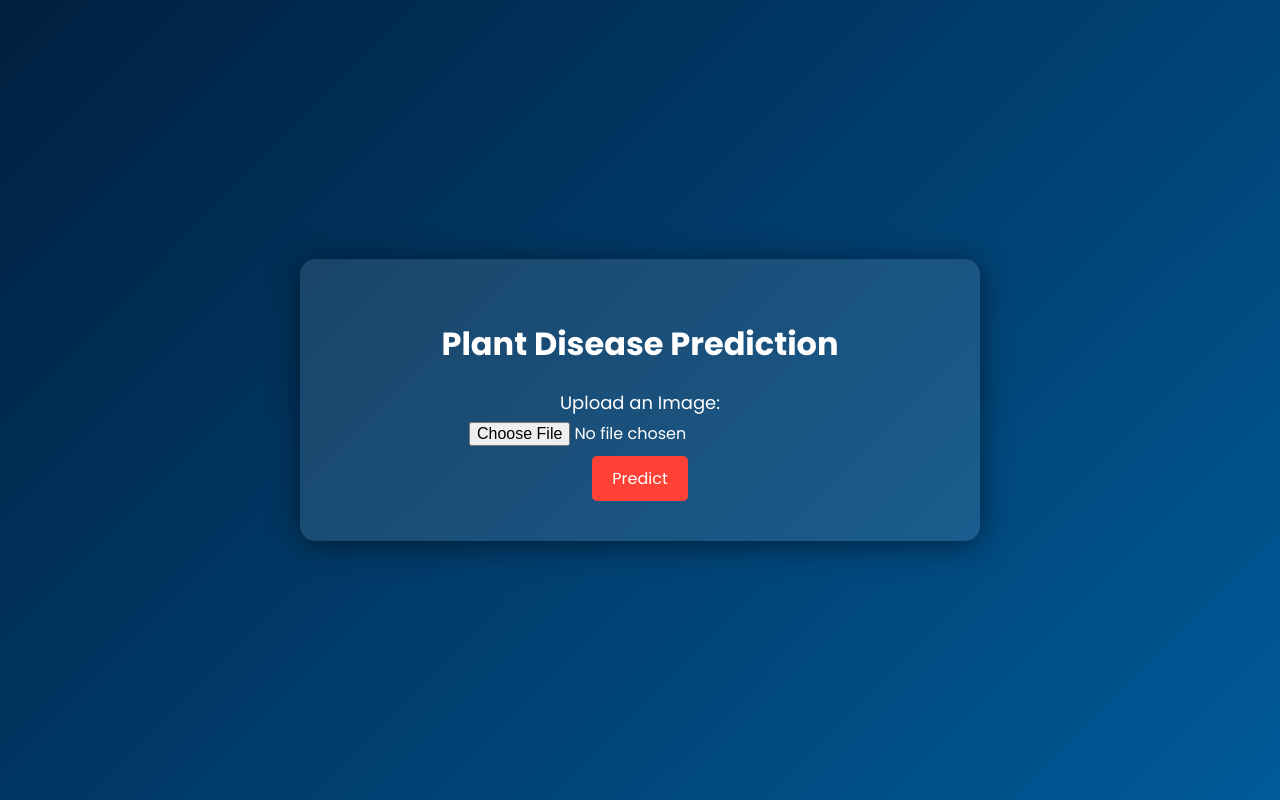
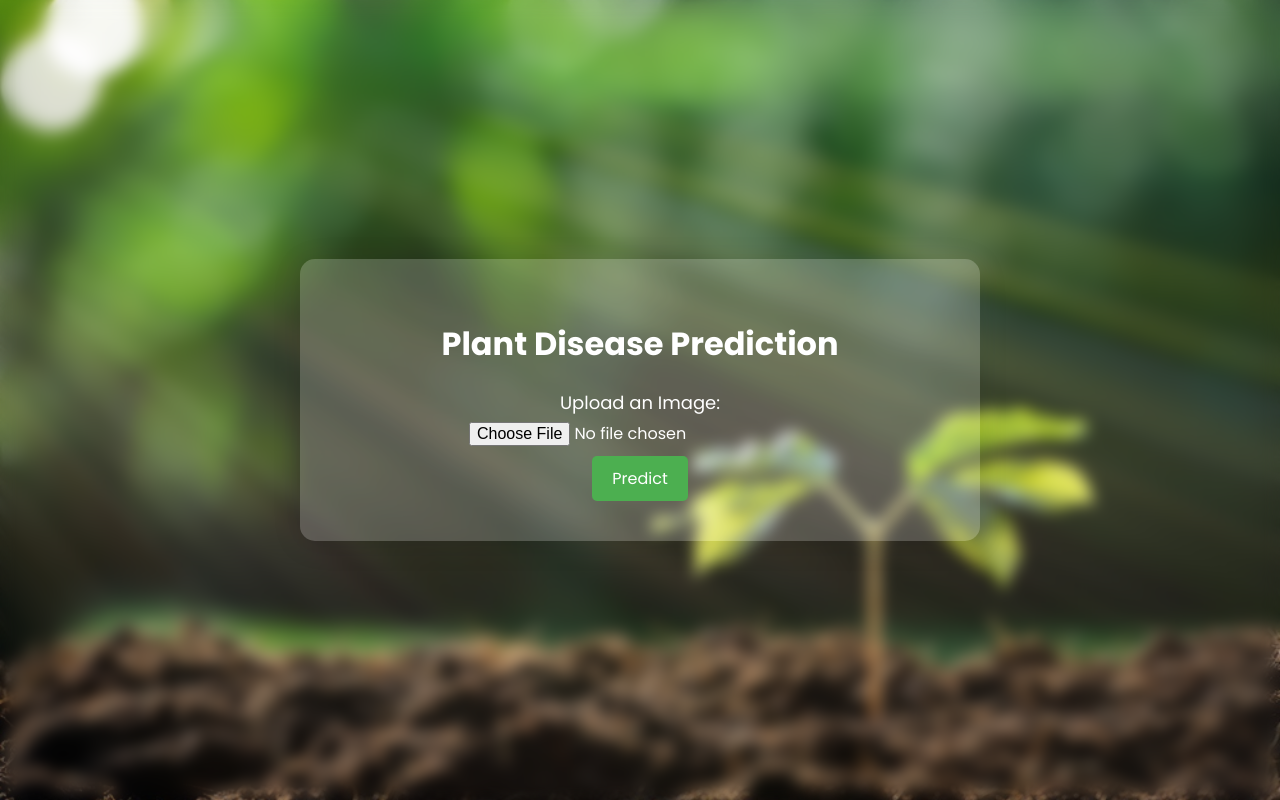
Before and after one commit to aditya95-pixel/nasa_space_app, a Flask app: page /diseasepredict in a window 1280 px wide. Run offline with Flask 3, Linux system fonts and the light colour scheme; parts of the project's set-up code (start-up, migrations or seed data) failed here and were passed over.

Commit message:
Add files via upload

```diff
--- a/templates/diseasepredict.html
+++ b/templates/diseasepredict.html
@@ -11,33 +11,30 @@
 * {
     font-family: 'Poppins', sans-serif;
 }
-
         body {
-    background: linear-gradient(135deg, #001F3F, #005A99); /* NASA-inspired gradient */
+            background-image: url("../static/images/disease_bg.jpg"); /* Add your background image */
+            background-size: cover;
+            background-position: center;
+            backdrop-filter: blur(8px); /* Blur the background */
             margin: 0;
             padding: 0;
             display: flex;
             justify-content: center;
             align-items: center;
             height: 100vh;
-    color: white;
+            color:white;
         }
 
         /* Container Styling */
         .container {
-    background-color: rgba(255, 255, 255, 0.1); /* Semi-transparent white background */
+            background-color: rgba(255, 255, 255, 0.2); /* Semi-transparent white background */
             padding: 40px;
             border-radius: 15px;
-    box-shadow: 0px 4px 30px rgba(0, 0, 0, 0.5);
+            box-shadow: 0px 4px 30px rgba(0, 0, 0, 0.1);
             text-align: center;
             max-width: 600px;
             width: 100%;
             margin: 20px;
-    transition: transform 0.3s; /* Add a hover effect */
-}
-
-.container:hover {
-    transform: scale(1.05); /* Slightly scale up on hover */
         }
 
         /* Form Styling */
@@ -63,7 +60,7 @@ input[type="file"] {
         }
 
         button {
-    background-color: #FF4136; /* NASA red */
+            background-color: #4CAF50;
             color: white;
             padding: 10px 20px;
             border: none;
@@ -71,12 +68,10 @@ button {
             font-size: 16px;
             cursor: pointer;
             margin-top: 10px;
-    transition: background-color 0.3s, transform 0.2s; /* Transition for hover effects */
         }
 
         button:hover {
-    background-color: #FF851B; /* Slightly darker red */
-    transform: translateY(-2px); /* Lift effect on hover */
+            background-color: #45a049;
         }
 
         /* Predicted Result Styling */
@@ -86,9 +81,8 @@ h2 {
         }
 
         p {
-    color: white;
+            color:white;
         }
-
     </style>
 </head>
 <body>
```
Lines whose indentation alone changed are shown as unchanged.
